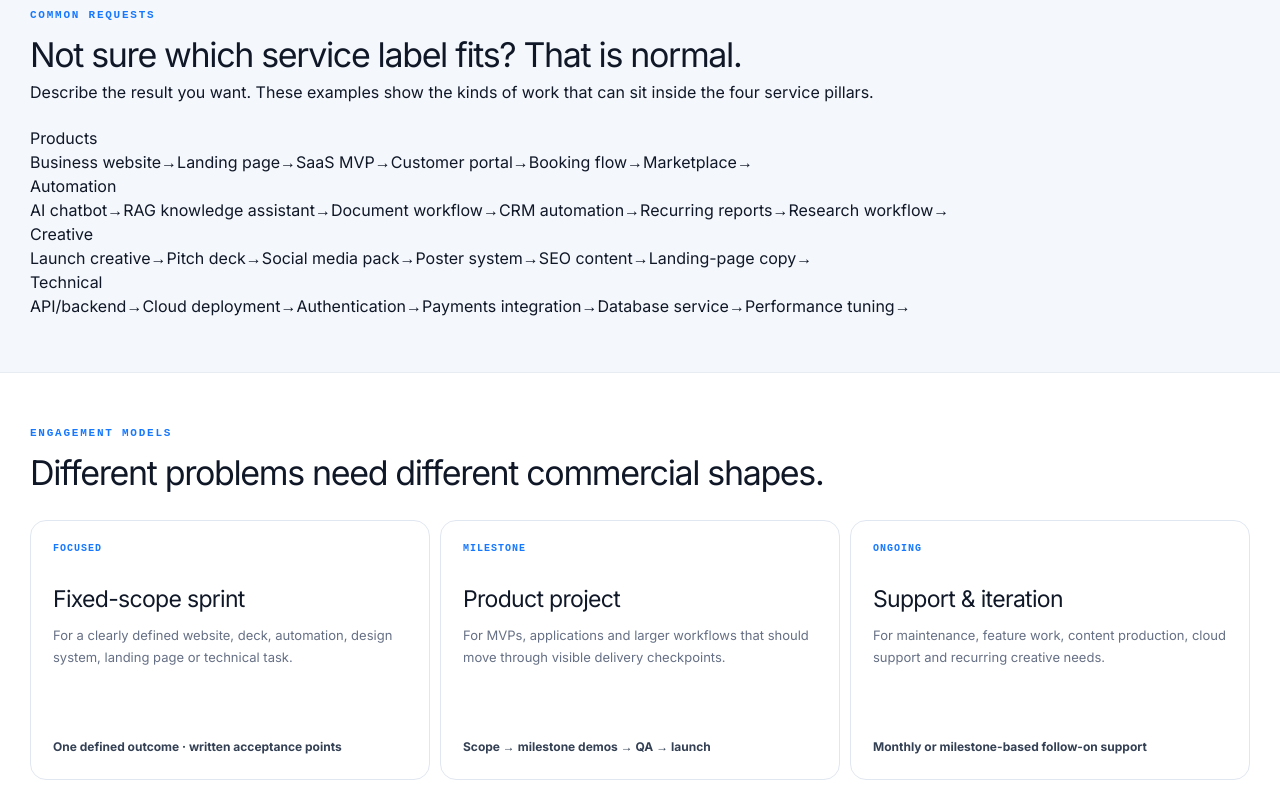
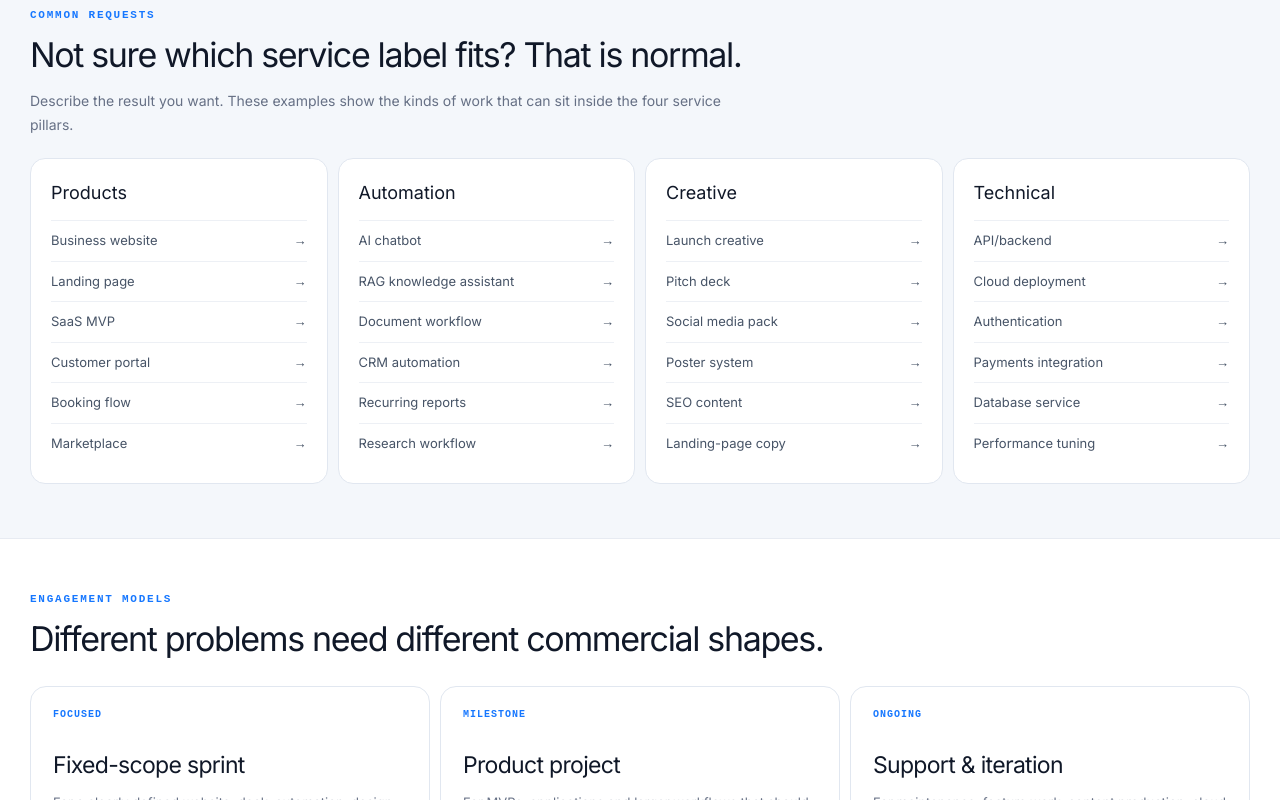
Before and after one commit to gauravanand-sudo/gaurav-portfolio, a Next.js app: page /services in a window 1280 px wide. Shown: the part 1380-2180 px from the top of the page. Built offline with nearby package versions, Linux system fonts and the light colour scheme.

Commit message:
Harden maturity release styles and service typing

```diff
--- a/app/layout.tsx
+++ b/app/layout.tsx
@@ -6,6 +6,7 @@ import './site-sections.css'
 import './site-content.css'
 import './company.css'
 import './maturity.css'
+import './maturity-extra.css'
 
 const inter = Inter({ subsets: ['latin'], variable: '--font-inter', display: 'swap' })
 
--- a/app/services/page.tsx
+++ b/app/services/page.tsx
@@ -10,7 +10,7 @@ export const metadata: Metadata = {
   alternates: { canonical: '/services' },
 }
 
-const requestGroups = [
+const requestGroups: [string, string[]][] = [
   ['Products', ['Business website', 'Landing page', 'SaaS MVP', 'Customer portal', 'Booking flow', 'Marketplace']],
   ['Automation', ['AI chatbot', 'RAG knowledge assistant', 'Document workflow', 'CRM automation', 'Recurring reports', 'Research workflow']],
   ['Creative', ['Launch creative', 'Pitch deck', 'Social media pack', 'Poster system', 'SEO content', 'Landing-page copy']],
```
